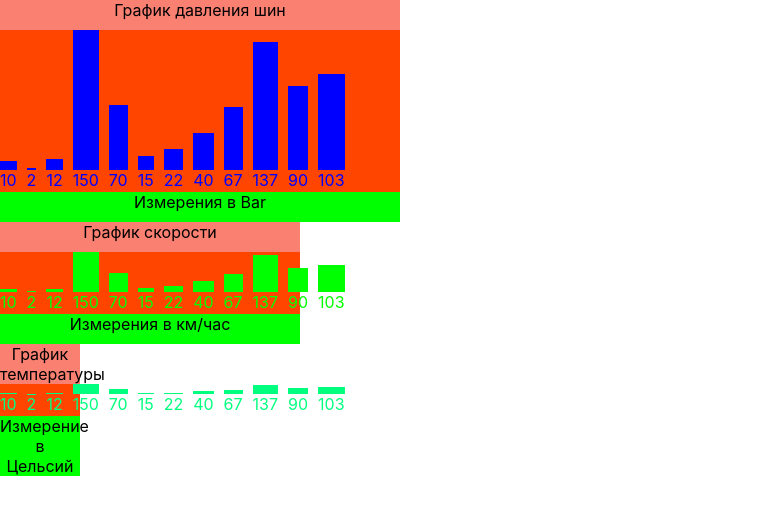
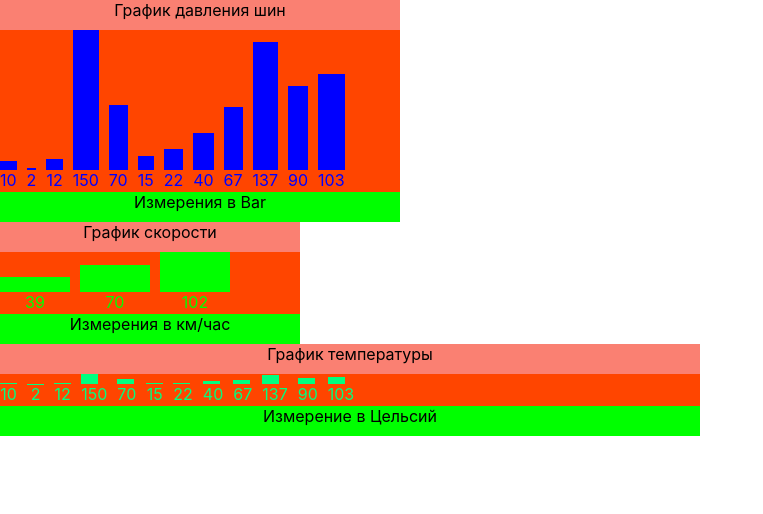
Before and after one commit to zerjg/Graph-, a React (Create React App) app: page / in a window 1280 px wide. Shown: the top 514 px of the page, without its empty margins (0-763 px from the left). Built offline with nearby package versions, Linux system fonts and the light colour scheme.

Commit message:
changed styles in graph

```diff
--- a/src/DataComponent.tsx
+++ b/src/DataComponent.tsx
@@ -5,13 +5,14 @@ interface DataProps {
 }
 const DataComponent: React.FC<DataProps> = ({ data }) => {
   const specifiData = [10,2,12,150,70,15,22,40,67,137,90,103];
+  const specificSpeed = [39,70,102]
 
   return (
     <div className='data' style={{ display: 'flex',flexDirection: 'column' , maxHeight: '1000px' }} >
 
         <Graph data={specifiData}  width={400} height={200} color='blue' title='График давления шин'  bottomTitle='Измерения в Bar'/>
-        <Graph data={specifiData}  width={300} height={100} color='Lime' title='График скорости'  bottomTitle='Измерения в км/час'/>
-        <Graph data={specifiData}  width={80} height={70} color='SpringGreen' title='График температуры' bottomTitle='Измерение в Цельсий' />
+        <Graph data={specificSpeed}  width={300} height={100} color='Lime' title='График скорости'  bottomTitle='Измерения в км/час'/>
+        <Graph data={specifiData}  width={700} height={70} color='SpringGreen' title='График температуры' bottomTitle='Измерение в Цельсий' />
     </div>
   )
 }
--- a/src/graph.module.css
+++ b/src/graph.module.css
@@ -17,6 +17,8 @@
         display: flex;
         flex-direction: column;
         background-color: red;
+       width: var(--main-container-width);
+       min-height: var(--main-container-height);
 }
 
 .top_Container {
@@ -44,6 +46,12 @@
         margin-right: 10px;
 }
 
+.graphColumn {
+        height: var(--column-height);
+        width: var(--column-width);
+        background-color: var(--backgr-color-column);
+}
 .spanValue {
-
+        padding: 0 ;
+        color: var(--spanColor);
 }
--- a/src/graph.tsx
+++ b/src/graph.tsx
@@ -24,23 +24,27 @@ const Graph: React.FC<Props> = ({
   const contentContainer = height - topContainer - bottomAreaContainer;
 
   const { mainContainer, top_Container, content_Container, graph, dataBar, graphColumn, spanValue } = styles
-  const widthHeight = {
-    minHeight: `${height}px`,
-    width: `${width}px`,
-  }
 
+  const mainContainerStyles = {
+    '--main-container-width': `${width}px`,
+    '--main-container-height': `${height}px`,
+  } as React.CSSProperties;
+  const graphColumnStyle = {
+    '--column-width': `${(width - (data.length - 1) * 45) / data.length}px`,
+    '--backgr-color-column': `${color}`,
+  } as React.CSSProperties;
+  const spanValueStyle = {
+    '--spanColor': `${color}`
+  } as React.CSSProperties;
   return (
-    <div className={mainContainer} style={widthHeight} >
+    <div className={mainContainer} style={mainContainerStyles} >
       <div className={top_Container} style={{ minHeight: topContainer }}>{title}</div>
       <div className={graph} style={{ minHeight: contentContainer }}>
         {data.map((value, index) => (
+
           <div className={dataBar} key={index} >
-            <div style={{
-              backgroundColor: color,
-              width: (width - (data.length - 1) * 45) / data.length,
-              height: `${(value / maxValue) * contentContainer}px`,
-            }} />
-            <span className={spanValue} style={{ color, padding: 0 }}>{value}</span>
+            <div className={graphColumn} style={{ height: `${(value / maxValue) * contentContainer}px`, ...graphColumnStyle }} />
+            <span className={spanValue} style={spanValueStyle}>{value}</span>
           </div>
         ))}
       </div>
```
